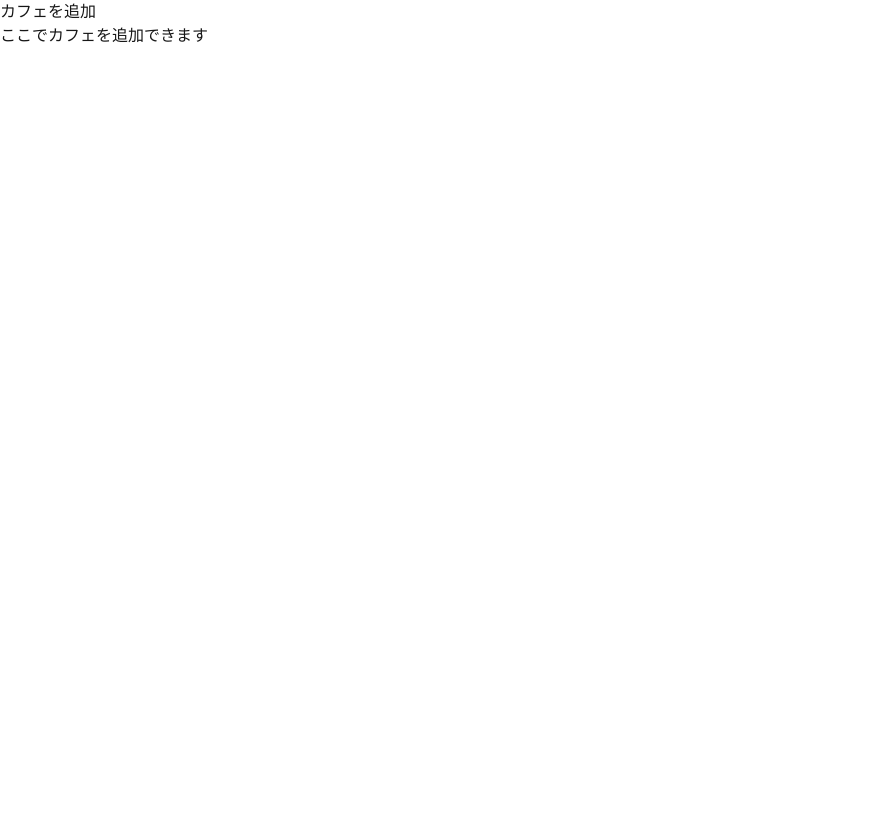
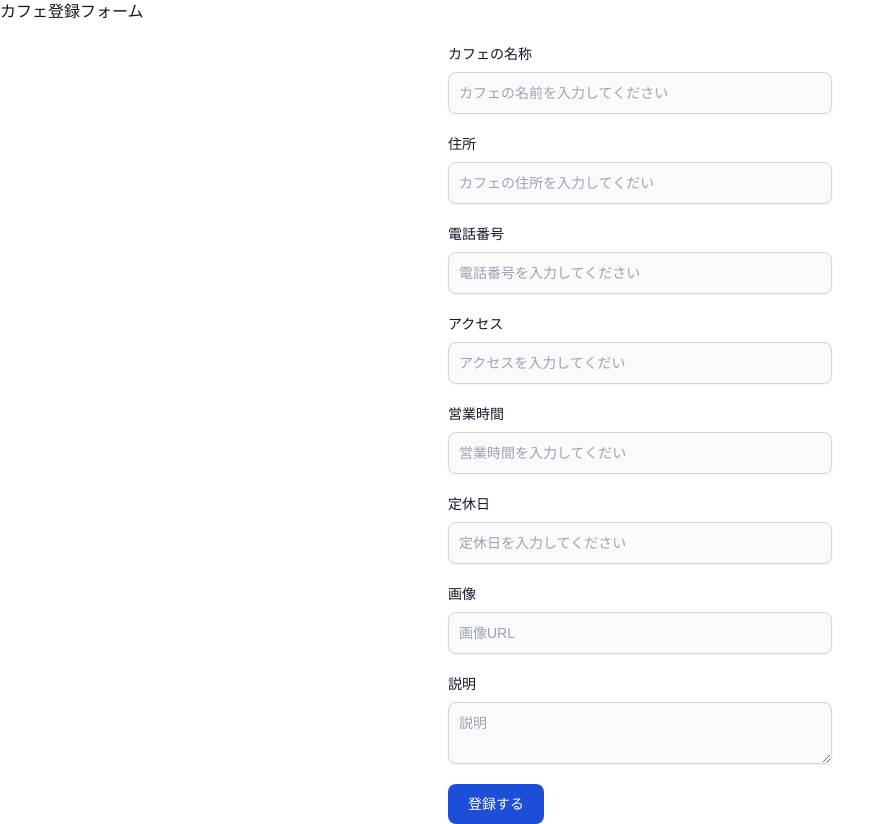
Before and after one commit to taka10-web/cafes-app, a Next.js app: page /add in a window 1280 px wide. Shown: the whole page, without its empty margins (0-893 px from the left). Before the commit the page ends 800 px from the top, so only its background shows below. Built offline with nearby package versions, Linux system fonts and the light colour scheme.

Commit message:
カフェ登録機能を追加

```diff
--- a/app/add/page.tsx
+++ b/app/add/page.tsx
@@ -1,12 +1,242 @@
-import React from 'react'
+"use client";
 
-function add() {
+import { redirect } from "next/navigation";
+import React from "react";
+
+import { useForm, SubmitHandler } from "react-hook-form";
+
+type InputsCafes = {
+  name: string;
+  address: string;
+  description: string;
+  images: string[];
+  phone_number: string;
+  business_hours: string;
+  access: string;
+  regular_holiday: string;
+};
+
+export default function Add() {
+  const {
+    register,
+    handleSubmit,
+    formState: { errors },
+  } = useForm<InputsCafes>();
+
+  const onSubmit: SubmitHandler<InputsCafes> = async (data) => {
+    const res = await fetch("/api/cafes/", {
+      method: "POST",
+      headers: {
+        "Content-Type": "application/json",
+      },
+      body: JSON.stringify(data),
+    });
+    console.log(res);
+    redirect("/cafes");
+  };
+
   return (
     <div>
-      <h1>カフェを追加</h1>
-      <p>ここでカフェを追加できます</p>
+      <h1>カフェ登録フォーム</h1>
+      <form className="max-w-sm mx-auto mt-5" onSubmit={handleSubmit(onSubmit)}>
+        <div className="mb-5">
+          <label
+            htmlFor="name"
+            className="block mb-2 text-sm font-medium text-gray-900 dark:text-black"
+          >
+            カフェの名称
+          </label>
+          <input
+            type="text"
+            id="name"
+            className="shadow-sm bg-gray-50 border border-gray-300 text-gray-900 text-sm rounded-lg focus:ring-blue-500 focus:border-blue-500 block w-full p-2.5"
+            placeholder="カフェの名前を入力してください"
+            {...register("name", {
+              required: "カフェの名前は必須です",
+            })}
+          />
+          {errors.name && (
+            <p className="text-red-500 text-sm">{errors.name.message}</p>
+          )}
+        </div>
+        <div className="mb-5">
+          <label
+            htmlFor="address"
+            className="block mb-2 text-sm font-medium text-gray-900 dark:text-black"
+          >
+            住所
+          </label>
+          <input
+            type="text"
+            id="address"
+            className="shadow-sm bg-gray-50 border border-gray-300 text-gray-900 text-sm rounded-lg focus:ring-blue-500 focus:border-blue-500 block w-full p-2.5"
+            placeholder="カフェの住所を入力してくだい"
+            {...register("address", {
+              required: "住所は必須です",
+            })}
+          />
+          {errors.address && (
+            <p className="text-red-500 text-sm">{errors.address.message}</p>
+          )}
+        </div>
+        <div className="mb-5">
+          <label
+            htmlFor="phone_number"
+            className="block mb-2 text-sm font-medium text-gray-900 dark:text-black"
+          >
+            電話番号
+          </label>
+          <input
+            type="text"
+            id="phone_number"
+            className="shadow-sm bg-gray-50 border border-gray-300 text-gray-900 text-sm rounded-lg focus:ring-blue-500 focus:border-blue-500 block w-full p-2.5"
+            placeholder="電話番号を入力してください"
+            {...register("phone_number", {
+              minLength: {
+                value: 5,
+                message: "10文字以上で入力してください",
+              },
+              maxLength: {
+                value: 15,
+                message: "15文字以下で入力してください",
+              },
+            })}
+          />
+          {errors.phone_number && (
+            <p className="text-red-500 text-sm">
+              {errors.phone_number.message}
+            </p>
+          )}
+        </div>
+        <div className="mb-5">
+          <label
+            htmlFor="access"
+            className="block mb-2 text-sm font-medium text-gray-900 dark:text-black"
+          >
+            アクセス
+          </label>
+          <input
+            type="text"
+            id="access"
+            className="shadow-sm bg-gray-50 border border-gray-300 text-gray-900 text-sm rounded-lg focus:ring-blue-500 focus:border-blue-500 block w-full p-2.5"
+            placeholder="アクセスを入力してくだい"
+            {...register("access", {
+              maxLength: {
+                value: 80,
+                message: "80文字以下で入力してください",
+              },
+            })}
+          />
+          {errors.access && (
+            <p className="text-red-500 text-sm">{errors.access.message}</p>
+          )}
+        </div>
+        <div className="mb-5">
+          <label
+            htmlFor="business_hours"
+            className="block mb-2 text-sm font-medium text-gray-900 dark:text-black"
+          >
+            営業時間
+          </label>
+          <input
+            type="text"
+            id="business_hours"
+            className="shadow-sm bg-gray-50 border border-gray-300 text-gray-900 text-sm rounded-lg focus:ring-blue-500 focus:border-blue-500 block w-full p-2.5"
+            placeholder="営業時間を入力してくだい"
+            {...register("business_hours", {
+              required: "営業時間は必須です",
+              maxLength: {
+                value: 80,
+                message: "80文字以下で入力してください",
+              },
+            })}
+          />
+          {errors.business_hours && (
+            <p className="text-red-500 text-sm">
+              {errors.business_hours.message}
+            </p>
+          )}
+        </div>
+        <div className="mb-5">
+          <label
+            htmlFor="regular_holiday"
+            className="block mb-2 text-sm font-medium text-gray-900 dark:text-black"
+          >
+            定休日
+          </label>
+          <input
+            type="text"
+            id="regular_holiday"
+            className="shadow-sm bg-gray-50 border border-gray-300 text-gray-900 text-sm rounded-lg focus:ring-blue-500 focus:border-blue-500 block w-full p-2.5"
+            placeholder="定休日を入力してください"
+            {...register("regular_holiday", {
+              required: "定休日は必須です",
+              maxLength: {
+                value: 30,
+                message: "30文字以下で入力してください",
+              },
+            })}
+          />
+          {errors.regular_holiday && (
+            <p className="text-red-500 text-sm">
+              {errors.regular_holiday.message}
+            </p>
+          )}
+        </div>
+        <div className="mb-5">
+          <label
+            htmlFor="images"
+            className="block mb-2 text-sm font-medium text-gray-900 dark:text-black"
+          >
+            画像
+          </label>
+          <input
+            type="text"
+            id="images"
+            className="shadow-sm bg-gray-50 border border-gray-300 text-gray-900 text-sm rounded-lg focus:ring-blue-500 focus:border-blue-500 block w-full p-2.5"
+            placeholder="画像URL"
+            {...register("images", {
+              required: "画像は必須です",
+            })}
+          />
+          {errors.images && (
+            <p className="text-red-500 text-sm">{errors.images.message}</p>
+          )}
+        </div>
+        <div className="mb-5">
+          <label
+            htmlFor="description"
+            className="block mb-2 text-sm font-medium text-gray-900 dark:text-black"
+          >
+            説明
+          </label>
+          <textarea
+            id="description"
+            className="shadow-sm bg-gray-50 border border-gray-300 text-gray-900 text-sm rounded-lg focus:ring-blue-500 focus:border-blue-500 block w-full p-2.5"
+            placeholder="説明"
+            {...register("description", {
+              required: "説明は必須です",
+              minLength: {
+                value: 10,
+                message: "10文字以上で入力してください",
+              },
+              maxLength: {
+                value: 300,
+                message: "300文字以下で入力してください",
+              },
+            })}
+          />
+          {errors.description && (
+            <p className="text-red-500 text-sm">{errors.description.message}</p>
+          )}
+        </div>
+        <button
+          type="submit"
+          className="text-white bg-blue-700 hover:bg-blue-800 focus:ring-4 focus:outline-none focus:ring-blue-300 font-medium rounded-lg text-sm px-5 py-2.5 text-center dark:bg-blue-600 dark:hover:bg-blue-700 dark:focus:ring-blue-800"
+        >
+          登録する
+        </button>
+      </form>
     </div>
-  )
+  );
 }
-
-export default add
--- a/app/api/cafes/route.ts
+++ b/app/api/cafes/route.ts
@@ -1,17 +1,42 @@
 import Cafes from "@/app/models/Cafes";
 import dbConnect from "@/lib/dbConnect";
 import { NextResponse } from "next/server";
+import { MongoError } from "mongodb";
+import { redirect } from "next/navigation";
 
 export async function GET() {
-    await dbConnect();
+  await dbConnect();
+  try {
+    const cafes = await Cafes.find({});
+    console.log(`${cafes}の取得に成功`);
 
-    try {
-        const cafes = await Cafes.find({});
-        console.log(`${cafes}の取得に成功`);
+    return NextResponse.json(cafes);
+  } catch (err) {
+    if (err instanceof MongoError) {
+      return NextResponse.json({ error: `MongoDB: error ${err.message}` });
+    } else if (err instanceof Error) {
+      return NextResponse.json({ error: `Error: error ${err.message}` });
+    } else {
+      return NextResponse.json({ error: "原因不明のエラーです" });
+    }
+  }
+}
 
-        return NextResponse.json(cafes);
-    } catch (err: any) {
-        return NextResponse.json({ error: err.message })
+export async function POST(req: Request) {
+  await dbConnect();
+  try {
+    const data = await req.json();
+    const cafe = new Cafes(data);
+    console.log("データを受け取りました");
+    await cafe.save(data);
+  } catch (err) {
+    if (err instanceof MongoError) {
+      return NextResponse.json({ error: `MongoDB: error ${err.message}` });
+    } else if (err instanceof Error) {
+      return NextResponse.json({ error: `Error: error ${err.message}` });
+    } else {
+      return NextResponse.json({ error: "原因不明のエラーです" });
     }
-
+  }
+  return NextResponse.json({ message: "カフェが正常に登録されました" });
 }
--- a/app/cafes/[id]/page.tsx
+++ b/app/cafes/[id]/page.tsx
@@ -5,16 +5,13 @@ import { Cafes } from "../page";
 import { useParams } from "next/navigation";
 
 const CefeDetails: React.FC = () => {
-  // const id = usePathname().replace("/cafes/", "");
   const { id } = useParams();
 
   const [cafe, setCafe] = useState<Cafes>();
 
   // カフェの詳細を取得する関数
-
   useEffect(() => {
-    const fetchCafe = async (id: string | null) => {
-      console.log(id);
+    const fetchCafe = async (id: string | string[] | undefined) => {
       try {
         const res = await fetch(`/api/cafes/${id}`);
         if (!res) {
--- a/app/cafes/page.tsx
+++ b/app/cafes/page.tsx
@@ -5,6 +5,7 @@ import { useEffect, useState } from "react";
 import { useRouter } from "next/navigation";
 
 import Card from "@/components/layouts/Card";
+import { Header } from "@/components/layouts/Header";
 
 export interface Cafes {
   _id: string;
@@ -12,6 +13,10 @@ export interface Cafes {
   address: string;
   description: string;
   images: string[];
+  phone_number: number;
+  business_hours: string;
+  access: string;
+  regular_holiday: string;
 }
 
 export default function Cafes() {
@@ -48,6 +53,7 @@ export default function Cafes() {
 
   return (
     <div>
+      <Header />
       <Card cafes={cafes} handleCafeDetails={handleCafeDetails} />
     </div>
   );
--- a/app/models/Cafes.ts
+++ b/app/models/Cafes.ts
@@ -1,32 +1,45 @@
 import mongoose, { Document, Schema } from "mongoose";
 
 export interface ICafes extends Document {
- name: string,
- address: string,
- description:string,
- images: string[]
+  name: string;
+  address: string;
+  description: string;
+  images: string[];
+  phone_number: string;
+  business_hours: string;
+  access: string;
+  regular_holiday: string;
 }
 
-const cafesSchema:Schema = new mongoose.Schema({
+const cafesSchema: Schema = new mongoose.Schema({
   name: {
     type: String,
-        required: true
   },
   address: {
     type: String,
-        required: true
   },
   description: {
     type: String,
-        required: true
   },
   images: {
     type: [String],
-        default: []
-    }
+    default: [],
+  },
+  phone_number: {
+    type: String,
+  },
+  business_hours: {
+    type: String,
+  },
+  access: {
+    type: String,
+  },
+  regular_holiday: {
+    type: String,
+  },
+});
 
-})
-
-const Cafes = mongoose.models.Cafes || mongoose.model<ICafes>("Cafes" , cafesSchema);
+const Cafes =
+  mongoose.models.Cafes || mongoose.model<ICafes>("Cafes", cafesSchema);
 
 export default Cafes;
--- a/components/layouts/Card.tsx
+++ b/components/layouts/Card.tsx
@@ -8,10 +8,10 @@ type CardProps = {
 
 const Card: React.FC<CardProps> = ({ cafes, handleCafeDetails }) => {
   return (
-    <div className="bg-white py-2">
+    <div className="bg-white py-2 ">
       {cafes.map((cafe: Cafes) => (
         <div
-          className="max-w-sm w-full lg:max-w-full lg:flex mt-3 justify-center"
+          className="max-w-sm w-full lg:max-w-full lg:flex mt-3 justify-center mx-auto"
           key={cafe._id}
           onClick={() => {
             handleCafeDetails(cafe._id);
--- a/components/layouts/Header.tsx
+++ b/components/layouts/Header.tsx
@@ -0,0 +1,5 @@
+import React from "react";
+
+export const Header = () => {
+  return <div>ヘッダーだよ</div>;
+};
--- a/package.json
+++ b/package.json
@@ -13,7 +13,8 @@
     "mongoose": "^8.9.4",
     "next": "15.1.4",
     "react": "^19.0.0",
-    "react-dom": "^19.0.0"
+    "react-dom": "^19.0.0",
+    "react-hook-form": "^7.54.2"
   },
   "devDependencies": {
     "@eslint/eslintrc": "^3",
```
Also changed, not shown: 1 other file (tests, documents, lock files or other folders). Lines whose indentation alone changed are shown as unchanged.
